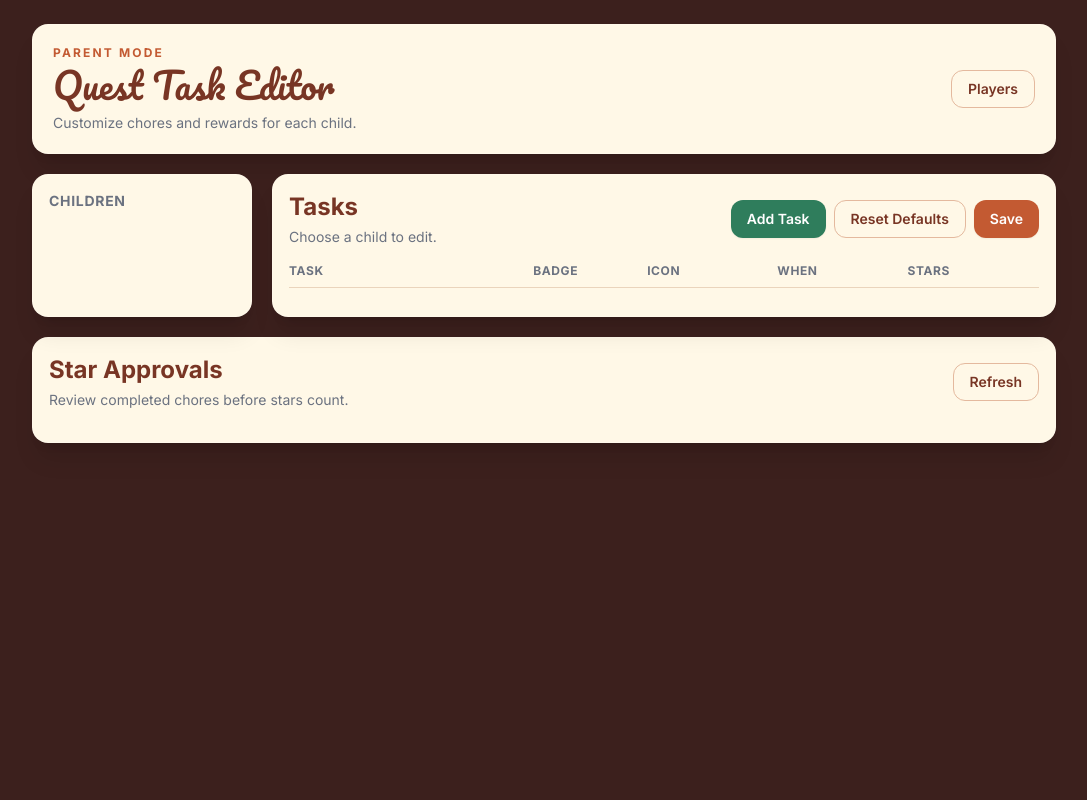
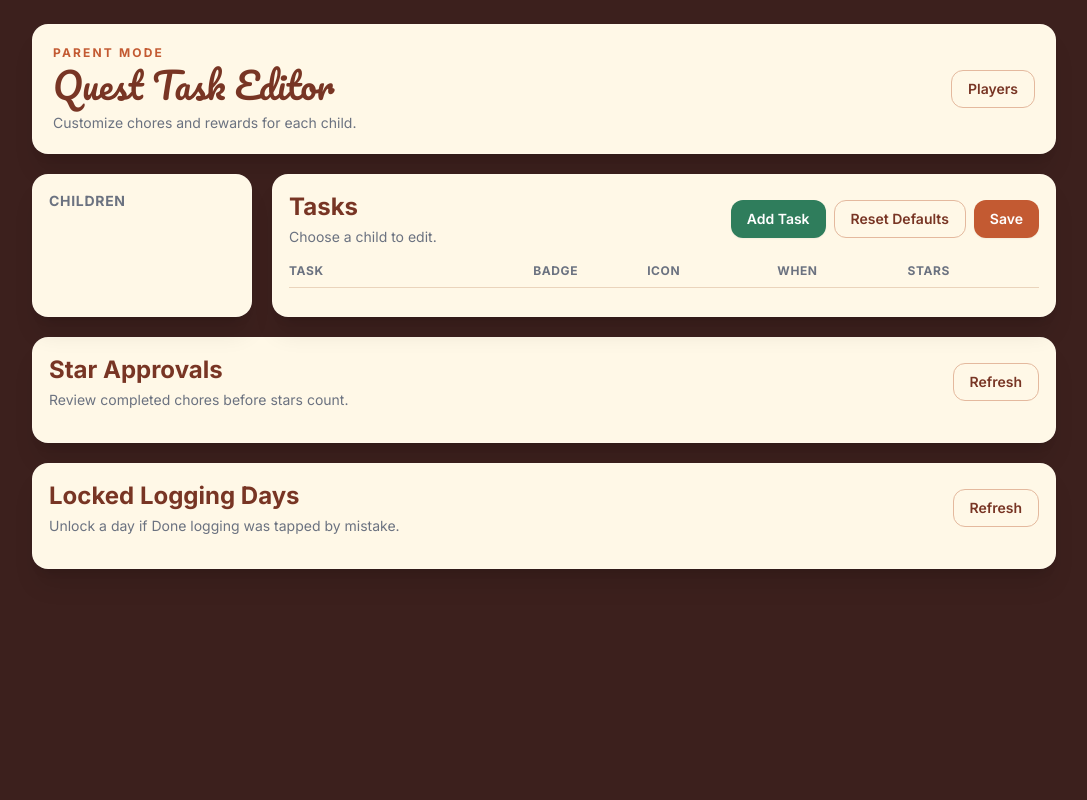
Before and after one commit to shilparav80-blip/Summer-Checklist, a FastAPI app: template templates/admin_tasks.html in a window 1280 px wide. Shown: the whole page, without its empty margins (96-1183 px from the left). Run offline with FastAPI, Linux system fonts and the light colour scheme; the template is opened without the code that fills it, so the values that code supplies are empty; some libraries are stand-ins or nearby versions.

Commit message:
Move logging lock and add parent unlock

```diff
--- a/main.py
+++ b/main.py
@@ -632,6 +632,20 @@ def pending_approvals_for_profile(player_slug: str, profile: dict) -> list[dict]
     return items
 
 
+def locked_days_for_profile(player_slug: str, profile: dict) -> list[dict]:
+    state = profile.get("state") or default_profile_state()
+    locked = state.get("locked") or {}
+    return [
+        {
+            "player_slug": player_slug,
+            "player_name": profile.get("player_name") or PLAYERS[player_slug],
+            "date_key": key,
+        }
+        for key, value in sorted(locked.items())
+        if value
+    ]
+
+
 @app.get("/admin", response_class=HTMLResponse)
 async def admin_page(request: Request):
     if not request.session.get("authenticated"):
@@ -654,6 +668,39 @@ async def api_admin_approvals(request: Request):
     for slug in PLAYERS:
         approvals.extend(pending_approvals_for_profile(slug, await load_profile(slug)))
     return JSONResponse({"approvals": approvals})
+
+
+@app.get("/api/admin/locked-days")
+async def api_admin_locked_days(request: Request):
+    require_admin_unlocked(request)
+    locked_days: list[dict] = []
+    for slug in PLAYERS:
+        locked_days.extend(locked_days_for_profile(slug, await load_profile(slug)))
+    return JSONResponse({"locked_days": locked_days})
+
+
+@app.post("/api/admin/players/{player_slug}/locked-days")
+async def api_admin_update_locked_day(player_slug: str, request: Request):
+    require_admin_unlocked(request)
+    player_slug = player_slug.lower()
+    if player_slug not in PLAYERS:
+        raise HTTPException(status_code=404, detail="Player not found")
+    payload = await request.json()
+    action = str(payload.get("action", "")).strip().lower()
+    date_key = str(payload.get("date_key", "")).strip()
+    if action != "unlock" or not date_key:
+        raise HTTPException(status_code=400, detail="Locked day action is incomplete")
+
+    profile = await load_profile(player_slug)
+    state = profile["state"]
+    locked = state.get("locked") or {}
+    locked.pop(date_key, None)
+    state["locked"] = locked
+    saved = await save_profile(player_slug, state)
+    return JSONResponse({
+        "ok": True,
+        "locked": saved["state"].get("locked") or {},
+    })
 
 
 @app.post("/api/admin/players/{player_slug}/approvals")
--- a/templates/admin_tasks.html
+++ b/templates/admin_tasks.html
@@ -63,6 +63,19 @@
             </div>
             <div id="approvalRows" class="grid gap-3"></div>
         </section>
+
+        <section class="mt-5 rounded-2xl border border-white/15 bg-[#fff8e7] p-4 shadow-xl">
+            <div class="mb-4 flex flex-col gap-3 sm:flex-row sm:items-center sm:justify-between">
+                <div>
+                    <h2 class="text-2xl font-bold text-[#783524]">Locked Logging Days</h2>
+                    <p id="lockedStatus" class="mt-1 text-sm text-gray-500">Unlock a day if Done logging was tapped by mistake.</p>
+                </div>
+                <button id="refreshLocked" type="button" class="rounded-xl border border-[#e4b99e] px-4 py-2 text-sm font-semibold text-[#783524] hover:bg-[#fff1d1]">
+                    Refresh
+                </button>
+            </div>
+            <div id="lockedRows" class="grid gap-3"></div>
+        </section>
     </section>
 </main>
 
@@ -80,6 +93,8 @@
     const saveStatus = document.getElementById("saveStatus");
     const approvalRows = document.getElementById("approvalRows");
     const approvalStatus = document.getElementById("approvalStatus");
+    const lockedRows = document.getElementById("lockedRows");
+    const lockedStatus = document.getElementById("lockedStatus");
 
     function setStatus(message, tone = "muted") {
         saveStatus.textContent = message;
@@ -252,6 +267,58 @@
         await loadApprovals();
     }
 
+    function renderLockedDays(items) {
+        if (!items.length) {
+            lockedRows.innerHTML = '<div class="rounded-xl border border-dashed border-[#e4b99e] bg-white/60 px-4 py-6 text-center text-sm text-gray-500">No logging days are locked.</div>';
+            lockedStatus.textContent = "No locked days right now.";
+            return;
+        }
+        lockedStatus.textContent = `${items.length} locked day${items.length === 1 ? "" : "s"}.`;
+        lockedRows.innerHTML = items.map((item, index) => `
+            <div class="rounded-xl border border-[#ead4bc] bg-white/70 p-4">
+                <div class="flex flex-col gap-3 sm:flex-row sm:items-center sm:justify-between">
+                    <div>
+                        <p class="text-xs font-bold uppercase tracking-wider text-[#c35a32]">${escapeAttr(item.player_name)}</p>
+                        <h3 class="mt-1 text-lg font-bold text-[#783524]">${formatApprovalDate(item.date_key)}</h3>
+                    </div>
+                    <button type="button" data-index="${index}" class="locked-action rounded-xl bg-[#2f7d5c] px-4 py-2 text-sm font-bold text-white hover:bg-[#246548]">Unlock day</button>
+                </div>
+            </div>
+        `).join("");
+        document.querySelectorAll(".locked-action").forEach(button => {
+            button.addEventListener("click", () => unlockLockedDay(items[Number(button.dataset.index)]));
+        });
+    }
+
+    async function loadLockedDays() {
+        lockedStatus.textContent = "Loading locked days...";
+        const response = await fetch("/api/admin/locked-days");
+        if (!response.ok) {
+            lockedStatus.textContent = "Could not load locked days.";
+            lockedRows.innerHTML = "";
+            return;
+        }
+        const data = await response.json();
+        renderLockedDays(data.locked_days || []);
+    }
+
+    async function unlockLockedDay(item) {
+        lockedStatus.textContent = "Unlocking day...";
+        const response = await fetch(`/api/admin/players/${item.player_slug}/locked-days`, {
+            method: "POST",
+            headers: { "Content-Type": "application/json" },
+            body: JSON.stringify({
+                action: "unlock",
+                date_key: item.date_key,
+            }),
+        });
+        if (!response.ok) {
+            lockedStatus.textContent = "Could not unlock this day.";
+            return;
+        }
+        await loadLockedDays();
+    }
+
     document.getElementById("addTask").addEventListener("click", () => {
         currentTasks.push({ name: "", badge: "", icon: "lotus", frequency: "daily", stars: 2 });
         renderTasks();
@@ -266,9 +333,11 @@
 
     document.getElementById("saveTasks").addEventListener("click", saveTasks);
     document.getElementById("refreshApprovals").addEventListener("click", loadApprovals);
+    document.getElementById("refreshLocked").addEventListener("click", loadLockedDays);
 
     renderPlayers();
     loadTasks();
     loadApprovals();
+    loadLockedDays();
 </script>
 {% endblock %}
```
Also changed, not shown: templates/checklist.html (+10 -1 lines).
